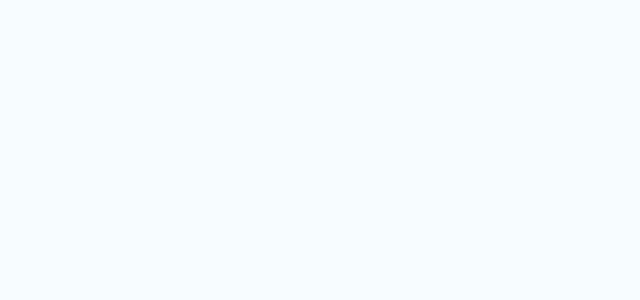
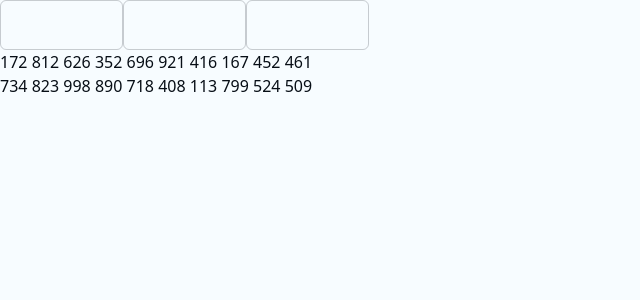
Before and after one commit to IskraKate/memcrab-test-task, a React (Vite) app: page / in a window 1280 px wide. Shown: the top 300 px of the page, without its empty margins (0-640 px from the left). Built offline with nearby package versions, Linux system fonts and the light colour scheme.

Commit message:
feat: add initial components, types and utils

```diff
--- a/src/App.tsx
+++ b/src/App.tsx
@@ -1,5 +1,13 @@
+import Table from "./components/Table"
+import UserInputs from "./components/UserInputs"
+
 function App() {
-  return <></>
+  return (
+    <>
+      <UserInputs />
+      <Table />
+    </>
+  )
 }
 
 export default App
--- /dev/null
+++ b/src/components/Table.tsx
@@ -0,0 +1,18 @@
+import { createMatrix } from "../utils/utils"
+
+const Table = () => {
+  const array = createMatrix(2, 10)
+  return (
+    <div>
+      {array.map((row) => (
+        <p>
+          {row.map((col) => (
+            <span>{` ${col.amount}`}</span>
+          ))}
+        </p>
+      ))}
+    </div>
+  )
+}
+
+export default Table
--- /dev/null
+++ b/src/components/UserInputs.tsx
@@ -0,0 +1,11 @@
+const UserInputs = () => {
+  return (
+    <div>
+      <input type="number" min={1} max={100} />
+      <input type="number" min={1} max={100} />
+      <input type="number" min={0} max={100} />
+    </div>
+  )
+}
+
+export default UserInputs
--- /dev/null
+++ b/src/types/matrix.ts
@@ -0,0 +1,9 @@
+type CellId = number
+type CellValue = number
+
+export type Cell = {
+  id: CellId
+  amount: CellValue
+}
+
+export type Matrix = Cell[][]
--- /dev/null
+++ b/src/utils/utils.ts
@@ -0,0 +1,15 @@
+import type { Cell } from "../types/matrix"
+
+export function createMatrix(M: number, N: number): Cell[][] {
+  let idCounter = 1
+
+  return Array.from({ length: M }, () =>
+    Array.from({ length: N }, () => {
+      const cell: Cell = {
+        id: idCounter++,
+        amount: Math.floor(Math.random() * 900) + 100,
+      }
+      return cell
+    })
+  )
+}
```
